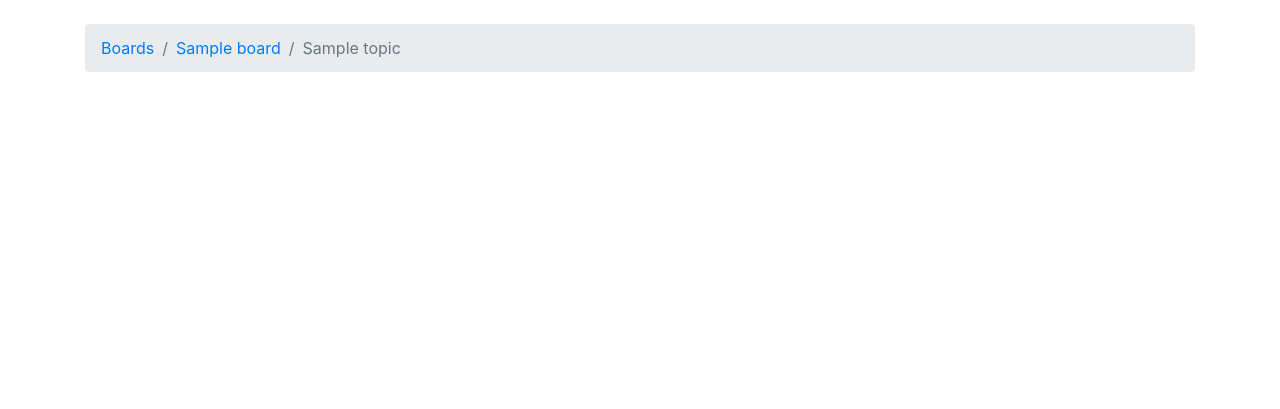
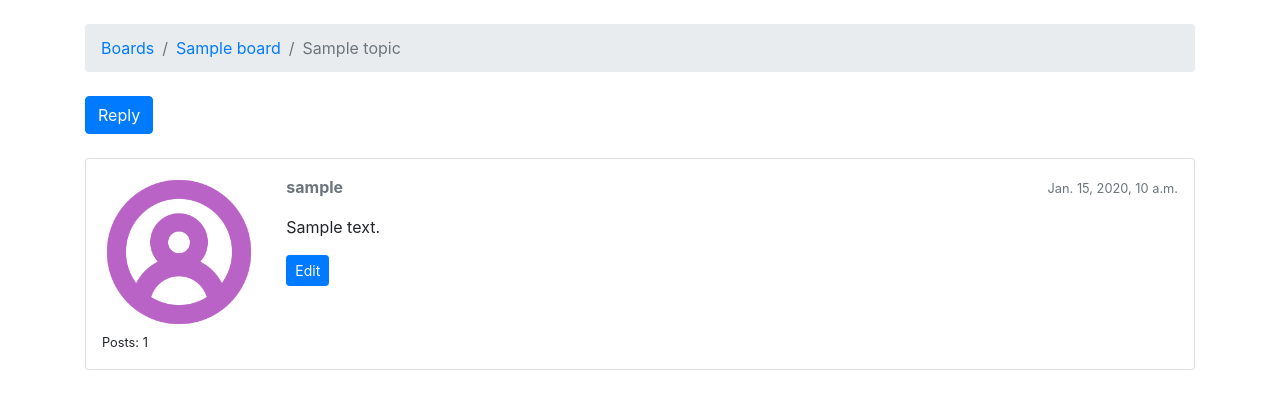
Before and after one commit to tcrundall/django-tutorial, a Django app: page /boards/1/topics/1/ in a window 1280 px wide. Shown: the part 56-465 px from the top of the page. Run offline with Django 4.2, Linux system fonts and the light colour scheme; a user stored in the database is signed in; tables that the repository leaves empty hold one stand-in row (values such as "Sample post"); some libraries are stand-ins or nearby versions.

Commit message:
Add the actual posts to topic posts page

```diff
--- a/playground/templates/topic_posts.html
+++ b/playground/templates/topic_posts.html
@@ -1,4 +1,6 @@
 {% extends 'base.html' %}
+
+{% load static %}
 
 {% block title %}{{ topic.subject }}{% endblock %}
 
@@ -9,5 +11,38 @@
 {% endblock %}
 
 {% block content %}
+  <div class="mb-4">
+    <a href='#' class="btn btn-primary" role="button">Reply</a>
+  </div>
+
+  {% for post in topic.posts.all %}
+
+    <div class="card mb-2">
+      <div class="card-body p-3">
+        <div class="row">
+          <div class="col-2">
+            <img src="{% static 'images/avatar.webp' %}" alt={{ post.created_by.username }} class="w-100">
+            <small>Posts: {{ post.created_by.posts.count }}</small>
+          </div>
+          <div class="col-10">
+            <div class="row mb-3">
+              <div class="col-6">
+                <strong class="text-muted">{{ post.created_by.username }}</strong>
+              </div>
+              <div class="col-6 text-right">
+                <small class="text-muted">{{ post.created_at }}</small>
+              </div>
+            </div>
+            {{ post.message }}
+            {% if post.created_by == user %}
+              <div class="mt-3">
+                <a href='#' class="btn btn-primary btn-sm" role="button">Edit</a>
+              </div>
+            {% endif %}
+          </div>
+        </div>
+      </div>
+    </div>
+  {% endfor %}
 
 {% endblock %}
```
Also changed, not shown: playground/boards/tests/test_view_topic_posts.py (added, +23 -0 lines), playground/static/images/avatar.webp (added).
